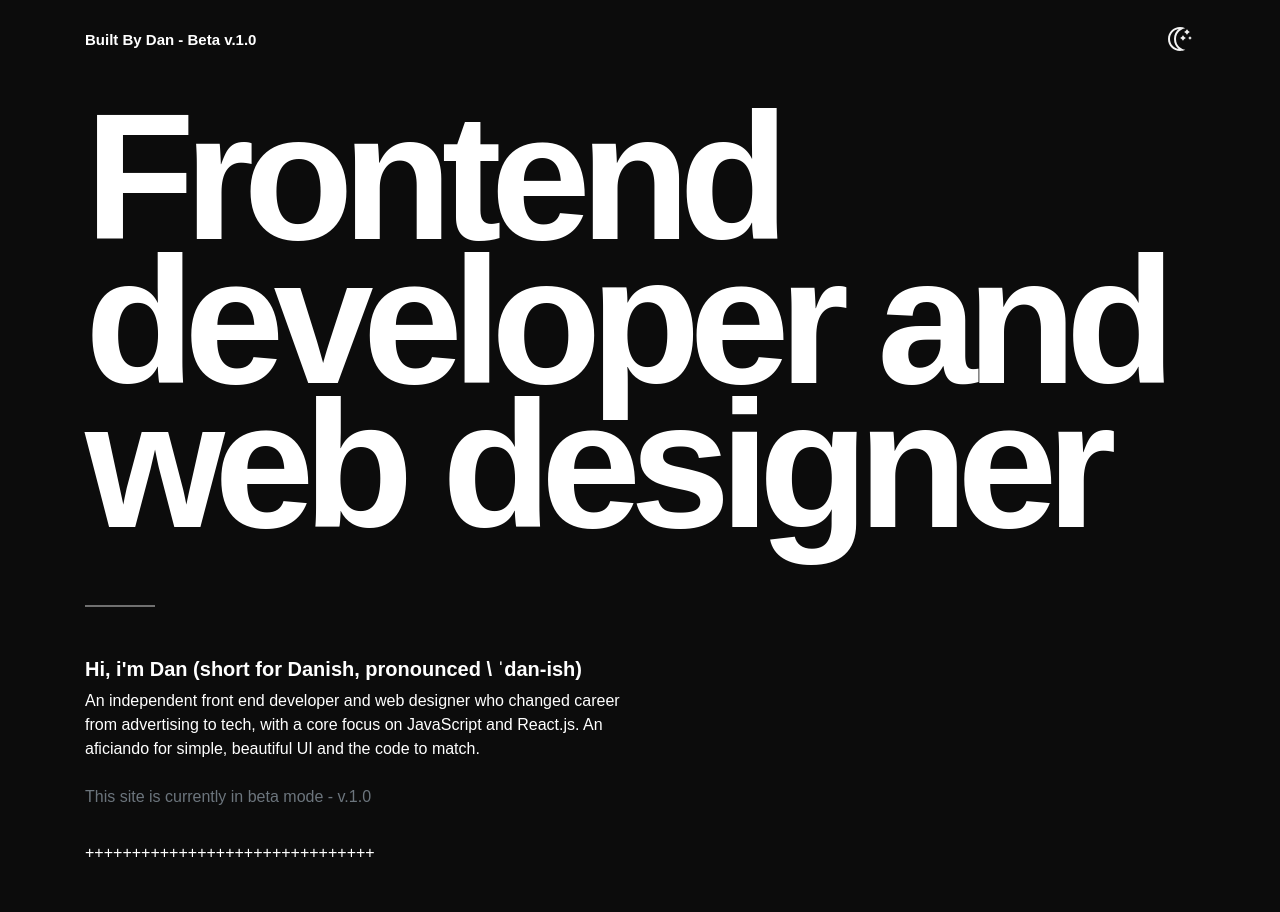
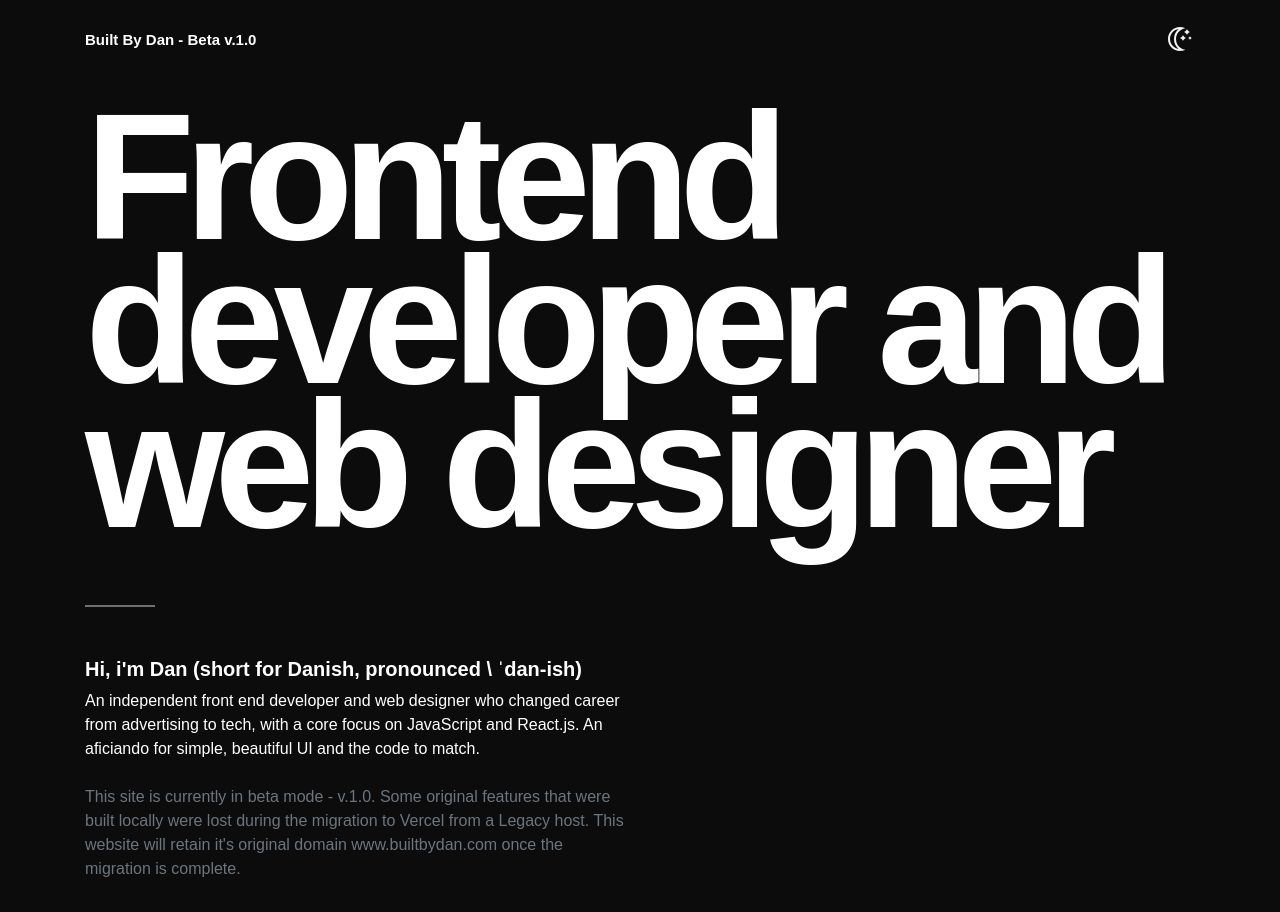
Before and after one commit to DanShafi/Built-By-Dan, a React (Create React App) app: page / in a window 1280 px wide. Shown: the top 912 px of the page. Built offline with nearby package versions, Linux system fonts and the light colour scheme; no server answers; a web font is replaced by a local one.

Commit message:
Beta message included

```diff
--- a/src/components/Hero.js
+++ b/src/components/Hero.js
@@ -24,7 +24,9 @@ class Hero extends React.Component {
                     An aficiando for simple, beautiful UI and the code to match.
                     <br /><br />
                     <p className="text-muted">
-                        This site is currently in beta mode - v.1.0
+                        This site is currently in beta mode - v.1.0. Some original features that were built locally
+                        were lost during the migration to Vercel from a Legacy host. This website will retain
+                        it's original domain www.builtbydan.com once the migration is complete.
                     </p>
                     </p>
                 </div>
```
